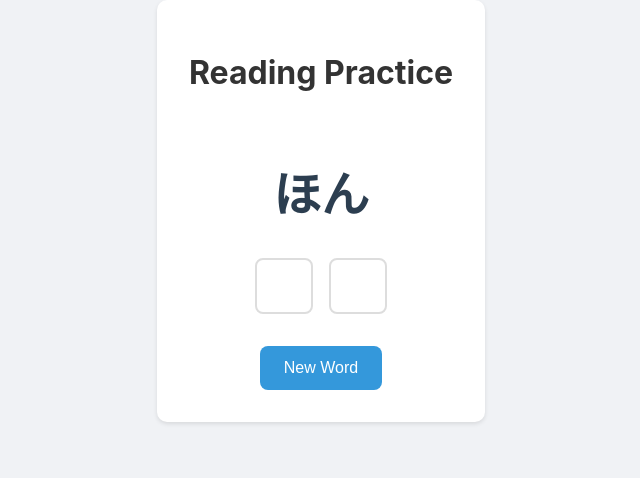
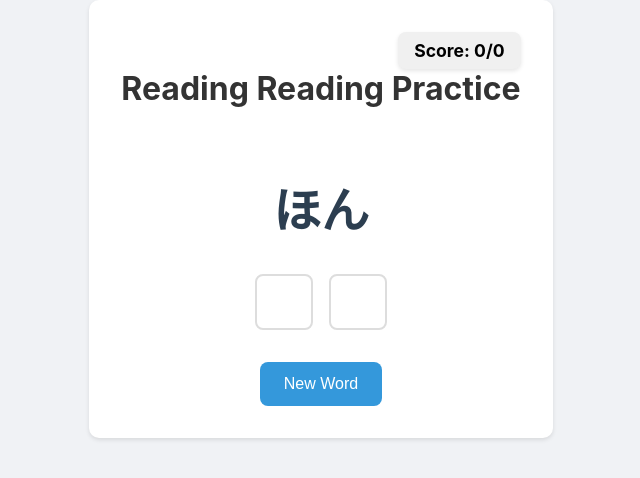
Before and after one commit to DanteB918/japanese-practice, a React (Create React App) app: page /reading-practice/1 in a window 1280 px wide. Shown: the top 478 px of the page, without its empty margins (319-959 px from the left). Built offline with nearby package versions, Linux system fonts and the light colour scheme.

Commit message:
Add scores to UI
Gonna need to add to the kanji character practice as well..

```diff
--- a/src/App.css
+++ b/src/App.css
@@ -183,6 +183,20 @@ button:hover {
   position: relative;
   width: 100%;
   margin-bottom: 2rem;
+  padding-top: 1rem;
+  text-align: center;
+}
+
+.score {
+  position: absolute;
+  top: 0;
+  right: 0;
+  background-color: #f0f0f0;
+  padding: 0.5rem 1rem;
+  border-radius: 8px;
+  font-size: 1.1rem;
+  font-weight: bold;
+  box-shadow: 0 2px 4px rgba(0, 0, 0, 0.1);
 }
 
 .back-button {
--- a/src/components/MeaningPractice.js
+++ b/src/components/MeaningPractice.js
@@ -41,6 +41,9 @@ function MeaningPractice() {
   const [isCorrect, setIsCorrect] = useState(null);
   const [showingAnswers, setShowingAnswers] = useState(false);
   const [selectedOption, setSelectedOption] = useState(null);
+  const [correctCount, setCorrectCount] = useState(0);
+  const [totalAttempts, setTotalAttempts] = useState(0);
+  const [streak, setStreak] = useState(0);
 
   const getSystemTitle = () => {
     switch (system) {
@@ -70,6 +73,10 @@ function MeaningPractice() {
     setIsCorrect(null);
     setShowingAnswers(false);
     setSelectedOption(null);
+    // Reset scores when changing systems
+    setCorrectCount(0);
+    setTotalAttempts(0);
+    setStreak(0);
   }, [system]);
 
   const handleOptionClick = (selectedOption) => {
@@ -79,6 +86,14 @@ function MeaningPractice() {
     const correct = selectedOption === currentItem.meaning;
     setIsCorrect(correct);
     setShowingAnswers(true);
+    setTotalAttempts(prev => prev + 1);
+
+    if (correct) {
+      setCorrectCount(prev => prev + 1);
+      setStreak(prev => prev + 1);
+    } else {
+      setStreak(0);
+    }
 
     setTimeout(() => {
       const meaningList = getMeaningList();
@@ -93,7 +108,9 @@ function MeaningPractice() {
 
   const getNewWord = () => {
     setShowingAnswers(true);
-    setSelectedOption(currentItem.meaning); // Show the correct answer when skipping
+    setSelectedOption(currentItem.meaning);
+    setTotalAttempts(prev => prev + 1);
+    setStreak(0);
 
     setTimeout(() => {
       const meaningList = getMeaningList();
@@ -108,12 +125,9 @@ function MeaningPractice() {
 
   const getButtonClass = (option) => {
     if (!showingAnswers) return '';
-
-    // Always show the correct answer in green
     if (option === currentItem.meaning) {
       return 'correct';
     }
-    // Show the wrong selected option in red
     if (option === selectedOption && !isCorrect) {
       return 'incorrect';
     }
@@ -125,6 +139,9 @@ function MeaningPractice() {
       <div className="container">
         <div className="header">
           <h1>{getSystemTitle()} Meaning Practice</h1>
+          <div className="score">
+            Score: {correctCount}/{totalAttempts} {streak >= 5 && '🔥'}
+          </div>
         </div>
         <div className="word-display">
           <h2>{system === 'kanji-chars' ? currentItem.kanji : currentItem.word}</h2>
--- a/src/components/ReadingPractice.js
+++ b/src/components/ReadingPractice.js
@@ -1,9 +1,10 @@
 import React, { useState, useEffect } from 'react';
-import { useParams, Link } from 'react-router-dom';
+import { useParams } from 'react-router-dom';
 import { hiraganaWords, katakanaWords, kanjiWords } from '../data/reading';
 
 function ReadingPractice() {
   const { system } = useParams();
+
   const getWordList = () => {
     switch (system) {
       case 'hiragana':
@@ -20,7 +21,6 @@ function ReadingPractice() {
   const getRandomWord = (wordList) => {
     const randomIndex = Math.floor(Math.random() * wordList.length);
     const word = wordList[randomIndex];
-
     return word;
   };
 
@@ -30,6 +30,9 @@ function ReadingPractice() {
   const [userInput, setUserInput] = useState(new Array(initialWord.romaji.length).fill(''));
   const [isCorrect, setIsCorrect] = useState(null);
   const [showingAnswers, setShowingAnswers] = useState(false);
+  const [correctCount, setCorrectCount] = useState(0);
+  const [totalAttempts, setTotalAttempts] = useState(0);
+  const [streak, setStreak] = useState(0);
 
   const getSystemTitle = () => {
     switch (system) {
@@ -45,25 +48,84 @@ function ReadingPractice() {
   };
 
   useEffect(() => {
-
     const wordList = getWordList();
     const word = getRandomWord(wordList);
     setCurrentWord(word);
     setUserInput(new Array(word.romaji.length).fill(''));
     setIsCorrect(null);
     setShowingAnswers(false);
+    // Reset scores when changing systems
+    setCorrectCount(0);
+    setTotalAttempts(0);
+    setStreak(0);
   }, [system]);
 
-  const getNewWord = () => {
+  const handleInputChange = (index, value) => {
+    const newInput = [...userInput];
+    newInput[index] = value.toLowerCase();
+    setUserInput(newInput);
+
+    // Move to next input box if current input is correct
+    if (value.toLowerCase() === currentWord.romaji[index]) {
+      setTimeout(() => {
+        const inputs = document.querySelectorAll('input[type="text"]');
+        if (index < inputs.length - 1) {
+          inputs[index + 1].focus();
+        }
+      }, 10);
+    }
+
+    // Check if all inputs are filled AND match the expected length
+    const allInputsFilled = newInput.every((input, i) =>
+      input.length === currentWord.romaji[i].length
+    );
+
+    if (allInputsFilled) {
+      const correct = newInput.every((input, i) =>
+        input === currentWord.romaji[i]
+      );
+
+      setIsCorrect(correct);
+      setTotalAttempts(prev => prev + 1);
+
+      if (correct) {
         setShowingAnswers(true);
+        setCorrectCount(prev => prev + 1);
+        setStreak(prev => prev + 1);
 
         setTimeout(() => {
-      setShowingAnswers(false);
           const wordList = getWordList();
           const word = getRandomWord(wordList);
           setCurrentWord(word);
           setUserInput(new Array(word.romaji.length).fill(''));
           setIsCorrect(null);
+          setShowingAnswers(false);
+
+          setTimeout(() => {
+            const firstInput = document.querySelector('input[type="text"]');
+            if (firstInput) {
+              firstInput.focus();
+            }
+          }, 10);
+        }, 1500);
+      } else {
+        setStreak(0);
+      }
+    }
+  };
+
+  const getNewWord = () => {
+    setShowingAnswers(true);
+    setTotalAttempts(prev => prev + 1);
+    setStreak(0);
+
+    setTimeout(() => {
+      const wordList = getWordList();
+      const word = getRandomWord(wordList);
+      setCurrentWord(word);
+      setUserInput(new Array(word.romaji.length).fill(''));
+      setIsCorrect(null);
+      setShowingAnswers(false);
 
       setTimeout(() => {
         const firstInput = document.querySelector('input[type="text"]');
@@ -74,47 +136,43 @@ function ReadingPractice() {
     }, 1500);
   };
 
-  const handleInputChange = (index, value) => {
-    const newInput = [...userInput];
-    newInput[index] = value.toLowerCase();
-
-    setUserInput(newInput);
-
-    if (value.toLowerCase() === currentWord.romaji[index]) {
-      setTimeout(() => {
-        const inputs = document.querySelectorAll('input[type="text"]');
-        if (index < inputs.length - 1) {
-          inputs[index + 1].focus();
-        }
-      }, 10);
-    }
-
-    if (newInput.every(input => input !== '')) {
-      const correct = newInput.every((input, i) => input === currentWord.romaji[i]);
-      setIsCorrect(correct);
-
-      if (correct) {
-        setTimeout(() => {
-          getNewWord();
-        }, 1000);
-      }
-    }
-  };
-
   return (
     <div className="reading-practice">
       <div className="container">
         <div className="header">
-          <h1>{getSystemTitle()} Practice</h1>
+          <h1>{getSystemTitle()} Reading Practice</h1>
+          <div className="score">
+            Score: {correctCount}/{totalAttempts} {streak >= 5 && '🔥'}
+          </div>
         </div>
         <div className="word-display">
+          {system === 'kanji-chars' ? (
+            <h2>{currentWord.kanji}</h2>
+          ) : (
             <h2>{currentWord.word}</h2>
+          )}
           {system === 'kanji-words' && currentWord.meaning && (
             <p className="word-meaning">Meaning: {currentWord.meaning}</p>
           )}
         </div>
         <div className="input-container">
-          {currentWord.romaji.map((char, index) => (
+          {system === 'kanji-chars' ? (
+            <input
+              type="text"
+              value={showingAnswers ? currentWord.onyomi.join(', ') : userInput[0]}
+              onChange={(e) => handleInputChange(0, e.target.value)}
+              disabled={showingAnswers}
+              className={
+                showingAnswers ? 'correct' :
+                userInput[0] && (
+                  userInput[0] === currentWord.onyomi[0]
+                    ? 'correct'
+                    : 'incorrect'
+                )
+              }
+            />
+          ) : (
+            currentWord.romaji.map((char, index) => (
               <input
                 key={index}
                 type="text"
@@ -131,14 +189,17 @@ function ReadingPractice() {
                   )
                 }
               />
-          ))}
+            ))
+          )}
         </div>
         {isCorrect !== null && (
           <div className="feedback">
             {isCorrect ? 'Correct!' : 'Try again!'}
           </div>
         )}
-        <button onClick={getNewWord} disabled={showingAnswers}>New Word</button>
+        <button onClick={getNewWord} disabled={showingAnswers}>
+          New Word
+        </button>
       </div>
     </div>
   );
```
Lines whose indentation alone changed are shown as unchanged.
